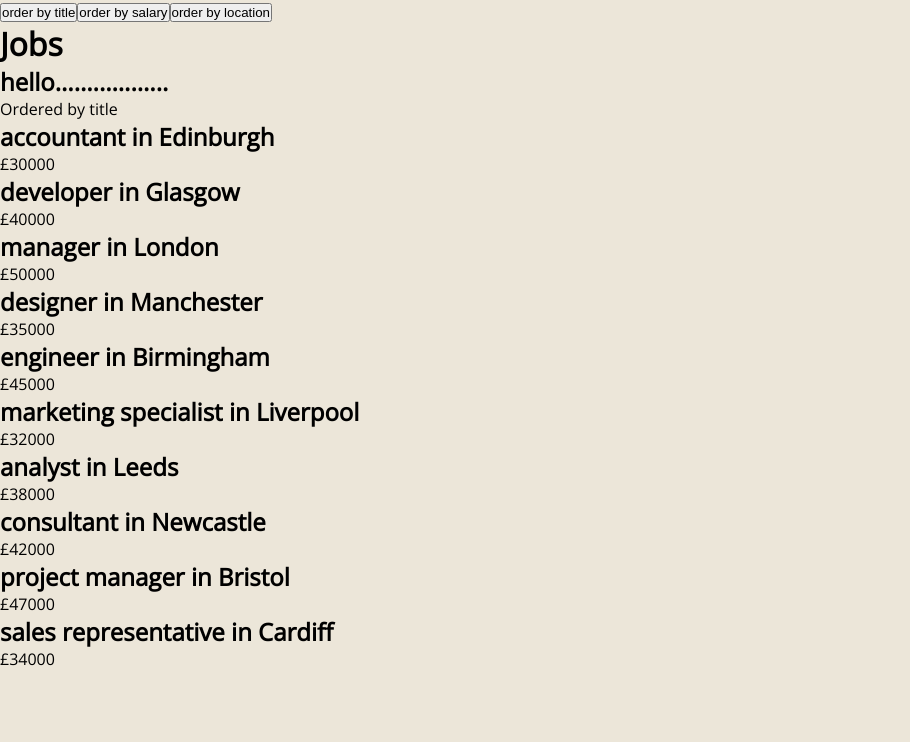
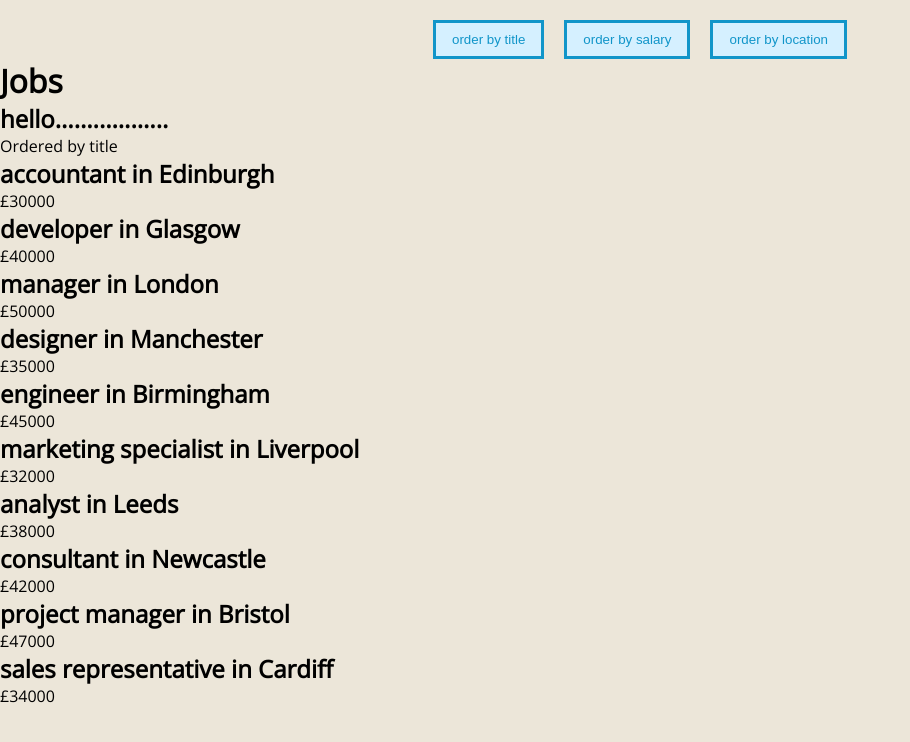
Before and after one commit to Lu-Smith/hyrule_jobs_vue_typescript, a Vue app: page / in a window 1280 px wide. Shown: the top 742 px of the page, without its empty margins (0-910 px from the left). Built offline with nearby package versions, Linux system fonts and the light colour scheme.

Commit message:
Updated header styles in App.vue

```diff
--- a/src/App.vue
+++ b/src/App.vue
@@ -1,8 +1,10 @@
 <template>
   <div class="app">
-    <button @click="handleClick('title')" >order by title</button>
-    <button  @click="handleClick('salary')" >order by salary</button>
-    <button  @click="handleClick('location')" >order by location</button>
+    <header>
+      <button @click="handleClick('title')" >order by title</button>
+      <button  @click="handleClick('salary')" >order by salary</button>
+      <button  @click="handleClick('location')" >order by location</button>
+    </header>
     <h1>Jobs</h1>
     <JobList :jobs="jobs" :order="order"/>
   </div>
@@ -47,4 +49,17 @@ export default defineComponent({
 
 <style>
 
+header {
+  text-align: center;
+  margin-top: 20px;
+}
+
+button {
+  margin: 0 10px;
+  color: #1195c9;
+  border: 3px solid #1195c9;
+  background: #d5f0ff;
+  padding: 9px 16px;
+}
+
 </style>
```
